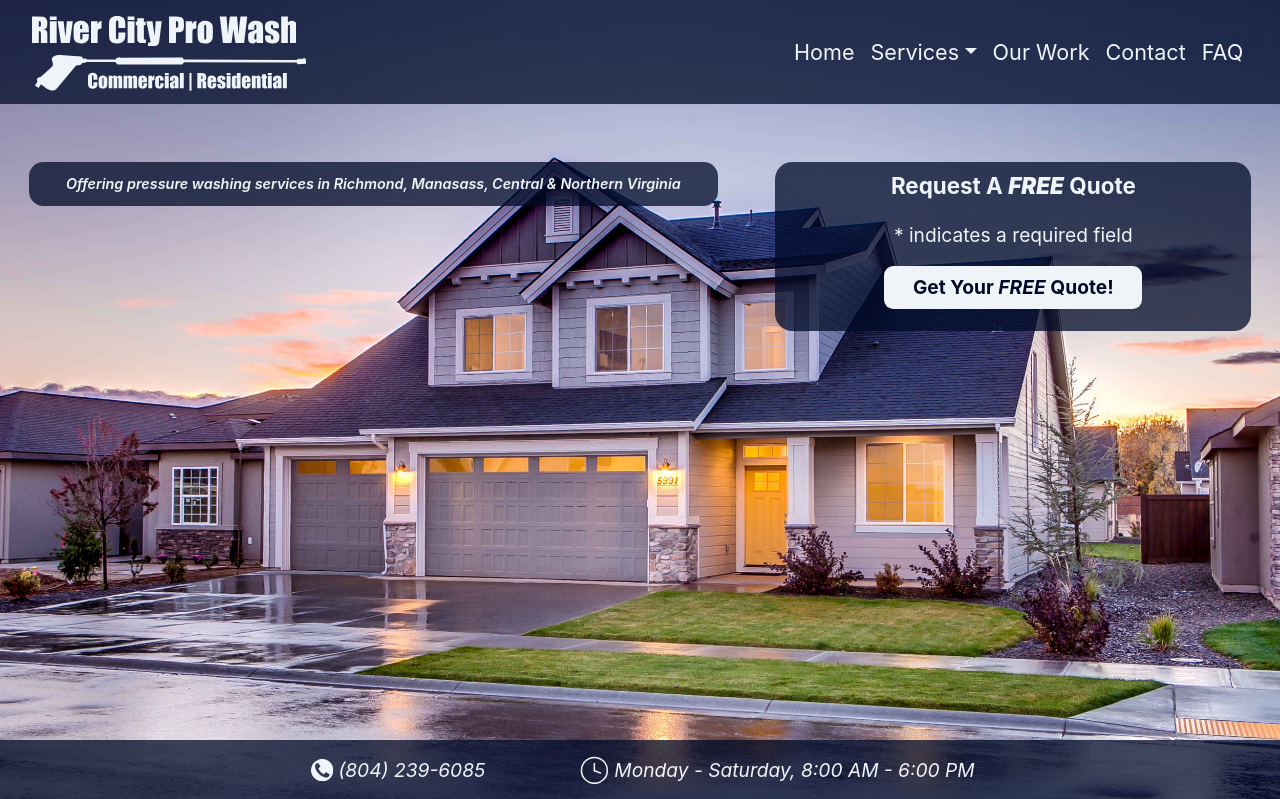
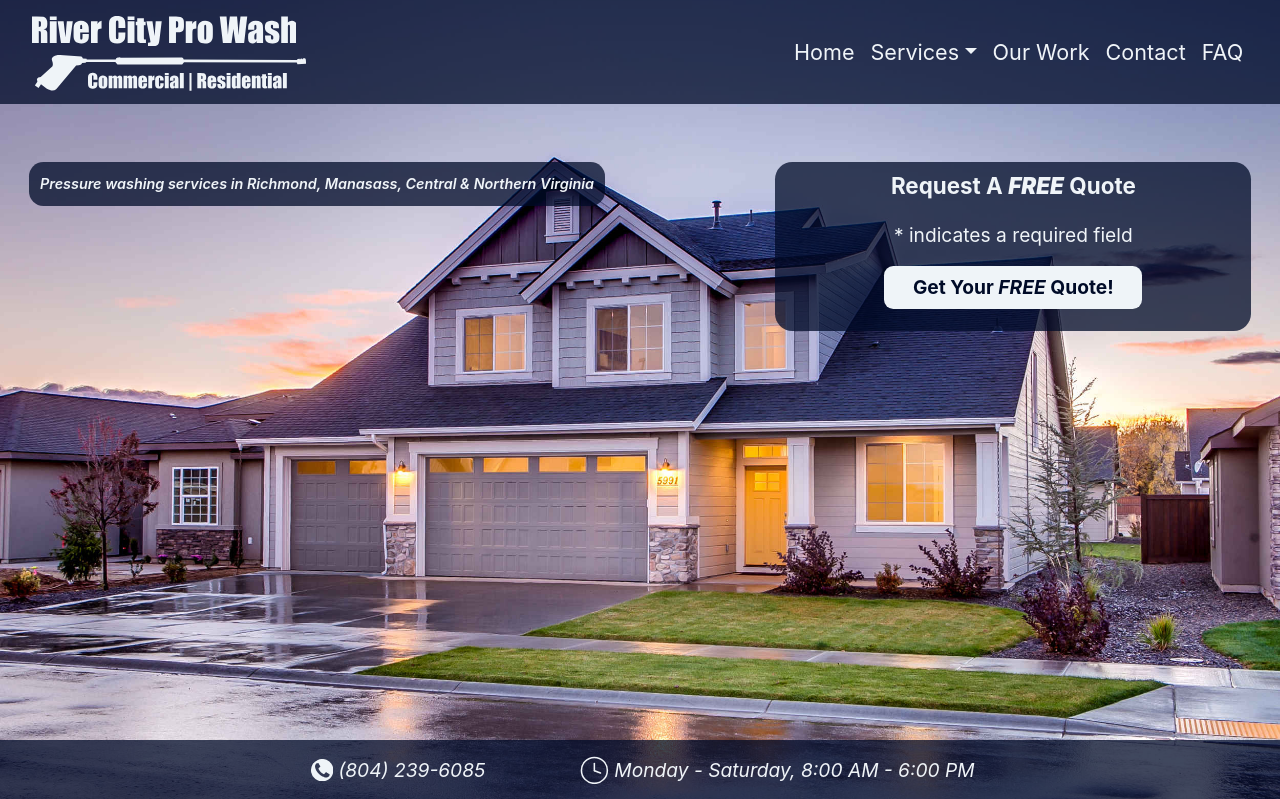
Before and after one commit to matthigg/River-City-Pro-Wash-v2, a Django app: page / in a window 1280 px wide. Shown: the top 799 px of the page. Run offline with Django 3.2, Linux system fonts and the light colour scheme; style sheets or scripts are compiled from the project's sources; parts of the project's set-up code (start-up, migrations or seed data) failed here and were passed over; some libraries are stand-ins or nearby versions.

Commit message:
Update landing page UI

```diff
--- a/local_static/css/_index.scss
+++ b/local_static/css/_index.scss
@@ -35,6 +35,7 @@
       font-weight: 600;
       padding: calc(0.5rem + 0.25vw);
       text-align: center;
+      width: max-content;
       @media (max-width: 767.98px) {
         display: none;
       }
--- a/local_static/css/base.css
+++ b/local_static/css/base.css
@@ -221,6 +221,9 @@
   font-weight: 600;
   padding: calc(0.5rem + 0.25vw);
   text-align: center;
+  width: -webkit-max-content;
+  width: -moz-max-content;
+  width: max-content;
 }
 
 @media (max-width: 767.98px) {
--- a/templates/index.html
+++ b/templates/index.html
@@ -28,7 +28,7 @@
   <section class="row landing-page-row">
     <div class="col-md-7 landing-page-col-left">
       <div class="landing-page-caption">
-        Offering pressure washing services in
+        Pressure washing services in
         {% include 'business_information/location.html' %}
       </div>
     </div>
```
Also changed, not shown: 1 other file.
